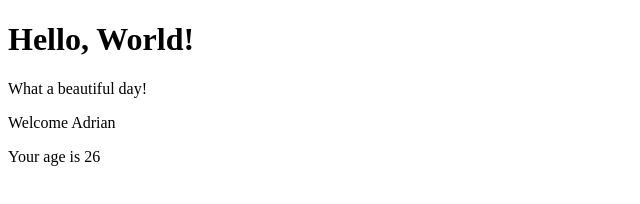
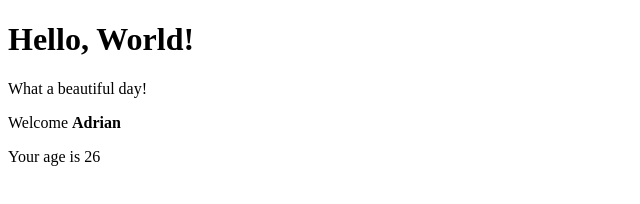
Before and after one commit to cyberRasam/React-exercises-Develhope, a React (Create React App) app in the folder my-app/: page / in a window 1280 px wide. Shown: the top 204 px of the page, without its empty margins (0-640 px from the left). Built offline with nearby package versions, Linux system fonts and the light colour scheme.

Commit message:
props 04 exc

```diff
--- a/my-app/src/components/App.jsx
+++ b/my-app/src/components/App.jsx
@@ -7,7 +7,7 @@ export class App extends React.Component {
     return (
       <div>
         <Hello />
-        <Welcome name="Adrian" age = "26"/>
+        <Welcome name={<strong>Adrian</strong>} age = "26"/>
       </div>
     );
   }
```
